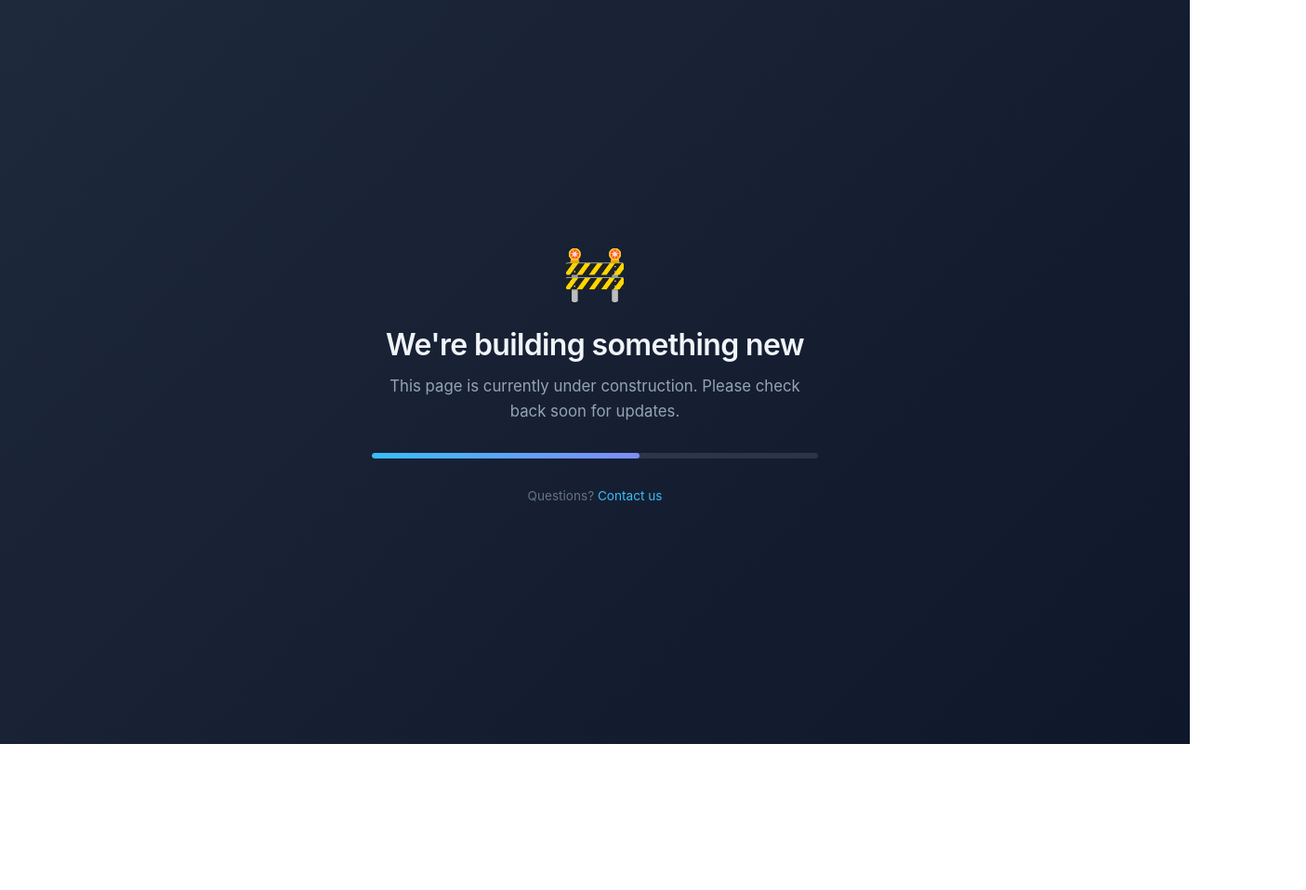
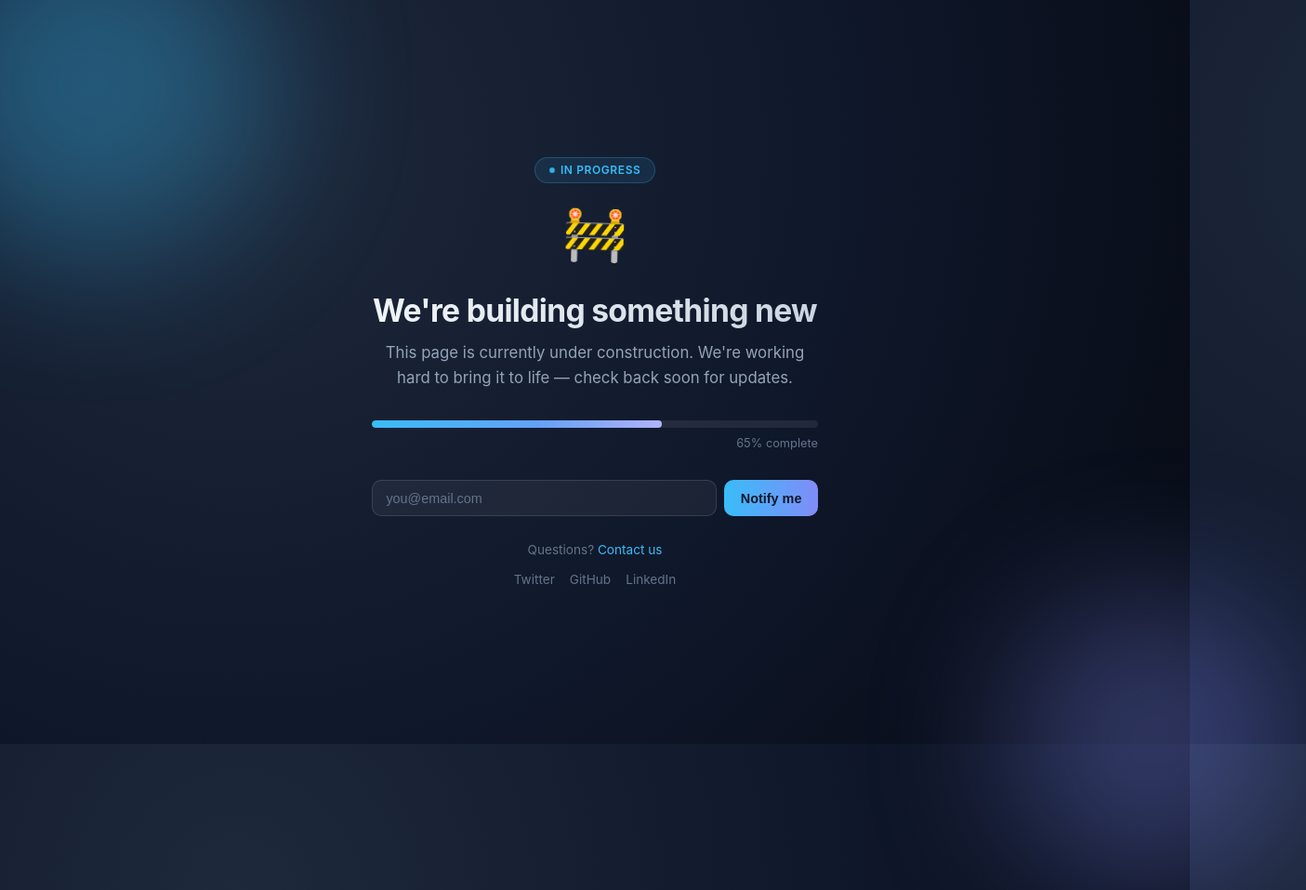
Before and after one commit to cryansky/cryansky.github.io, a plain HTML site: page index.html in a window 1280 px wide. Shown: the whole page at 93% size, 1405 px wide, since content can reach past the window. Before the commit the page ends 800 px from the top, so only its background shows below. Drawn offline with Linux system fonts and the light colour scheme.

Commit message:
Improve under construction page with animations and email signup
Co-authored-by: OpenCode <noreply@opencode.ai>

```diff
--- a/index.html
+++ b/index.html
@@ -13,7 +13,7 @@
 
     body {
       font-family: -apple-system, BlinkMacSystemFont, "Segoe UI", Roboto, Helvetica, Arial, sans-serif;
-      background: linear-gradient(135deg, #1e293b 0%, #0f172a 100%);
+      background: radial-gradient(circle at 20% 20%, #1e293b 0%, #0f172a 55%, #060a12 100%);
       color: #f1f5f9;
       min-height: 100vh;
       display: flex;
@@ -21,22 +21,102 @@
       justify-content: center;
       text-align: center;
       padding: 2rem;
+      position: relative;
+      overflow: hidden;
+    }
+
+    .glow {
+      position: absolute;
+      border-radius: 50%;
+      filter: blur(80px);
+      opacity: 0.35;
+      pointer-events: none;
+    }
+
+    .glow-1 {
+      width: 380px;
+      height: 380px;
+      background: #38bdf8;
+      top: -120px;
+      left: -120px;
+      animation: drift 12s ease-in-out infinite;
+    }
+
+    .glow-2 {
+      width: 320px;
+      height: 320px;
+      background: #818cf8;
+      bottom: -140px;
+      right: -100px;
+      animation: drift 14s ease-in-out infinite reverse;
+    }
+
+    @keyframes drift {
+      0%, 100% { transform: translate(0, 0); }
+      50% { transform: translate(30px, 20px); }
     }
 
     .container {
       max-width: 480px;
+      position: relative;
+      z-index: 1;
+      animation: fadeUp 0.8s ease-out;
+    }
+
+    @keyframes fadeUp {
+      from { opacity: 0; transform: translateY(16px); }
+      to { opacity: 1; transform: translateY(0); }
+    }
+
+    .badge {
+      display: inline-flex;
+      align-items: center;
+      gap: 0.4rem;
+      font-size: 0.75rem;
+      font-weight: 600;
+      letter-spacing: 0.05em;
+      text-transform: uppercase;
+      color: #38bdf8;
+      background: rgba(56, 189, 248, 0.1);
+      border: 1px solid rgba(56, 189, 248, 0.25);
+      border-radius: 999px;
+      padding: 0.35rem 0.9rem;
+      margin-bottom: 1.5rem;
+    }
+
+    .badge .dot {
+      width: 6px;
+      height: 6px;
+      border-radius: 50%;
+      background: #38bdf8;
+      animation: pulse 1.6s ease-in-out infinite;
+    }
+
+    @keyframes pulse {
+      0%, 100% { opacity: 1; transform: scale(1); }
+      50% { opacity: 0.4; transform: scale(0.7); }
     }
 
     .icon {
       font-size: 3.5rem;
       margin-bottom: 1.5rem;
+      animation: bounce 3s ease-in-out infinite;
+    }
+
+    @keyframes bounce {
+      0%, 100% { transform: translateY(0) rotate(-3deg); }
+      50% { transform: translateY(-6px) rotate(3deg); }
     }
 
     h1 {
-      font-size: 2rem;
-      font-weight: 600;
+      font-size: 2.1rem;
+      font-weight: 700;
       margin-bottom: 0.75rem;
       letter-spacing: -0.02em;
+      background: linear-gradient(90deg, #f1f5f9, #cbd5e1);
+      -webkit-background-clip: text;
+      background-clip: text;
+      -webkit-text-fill-color: transparent;
     }
 
     p {
@@ -48,18 +128,89 @@
 
     .progress-bar {
       width: 100%;
-      height: 6px;
-      background: rgba(255, 255, 255, 0.1);
+      height: 8px;
+      background: rgba(255, 255, 255, 0.08);
       border-radius: 999px;
       overflow: hidden;
-      margin-bottom: 2rem;
+      margin-bottom: 0.6rem;
+      position: relative;
     }
 
     .progress-fill {
       height: 100%;
-      width: 60%;
+      width: 65%;
       background: linear-gradient(90deg, #38bdf8, #818cf8);
       border-radius: 999px;
+      position: relative;
+      overflow: hidden;
+    }
+
+    .progress-fill::after {
+      content: "";
+      position: absolute;
+      inset: 0;
+      background: linear-gradient(90deg, transparent, rgba(255, 255, 255, 0.4), transparent);
+      animation: shimmer 1.8s linear infinite;
+    }
+
+    @keyframes shimmer {
+      0% { transform: translateX(-100%); }
+      100% { transform: translateX(100%); }
+    }
+
+    .progress-label {
+      font-size: 0.8rem;
+      color: #64748b;
+      margin-bottom: 2rem;
+      text-align: right;
+    }
+
+    .notify {
+      display: flex;
+      gap: 0.5rem;
+      margin-bottom: 1.75rem;
+    }
+
+    .notify input {
+      flex: 1;
+      background: rgba(255, 255, 255, 0.05);
+      border: 1px solid rgba(255, 255, 255, 0.12);
+      border-radius: 10px;
+      padding: 0.65rem 0.9rem;
+      color: #f1f5f9;
+      font-size: 0.9rem;
+      outline: none;
+      transition: border-color 0.2s;
+    }
+
+    .notify input::placeholder {
+      color: #64748b;
+    }
+
+    .notify input:focus {
+      border-color: #38bdf8;
+    }
+
+    .notify button {
+      background: linear-gradient(90deg, #38bdf8, #818cf8);
+      color: #0f172a;
+      font-weight: 600;
+      font-size: 0.9rem;
+      border: none;
+      border-radius: 10px;
+      padding: 0.65rem 1.1rem;
+      cursor: pointer;
+      transition: transform 0.15s, box-shadow 0.15s;
+      white-space: nowrap;
+    }
+
+    .notify button:hover {
+      transform: translateY(-1px);
+      box-shadow: 0 6px 16px rgba(56, 189, 248, 0.3);
+    }
+
+    .notify button:active {
+      transform: translateY(0);
     }
 
     .footer {
@@ -75,19 +226,55 @@
     .footer a:hover {
       text-decoration: underline;
     }
+
+    .socials {
+      display: flex;
+      justify-content: center;
+      gap: 1rem;
+      margin-top: 1rem;
+    }
+
+    .socials a {
+      color: #64748b;
+      font-size: 0.85rem;
+      text-decoration: none;
+      transition: color 0.2s;
+    }
+
+    .socials a:hover {
+      color: #38bdf8;
+    }
   </style>
 </head>
 <body>
+  <div class="glow glow-1"></div>
+  <div class="glow glow-2"></div>
+
   <div class="container">
+    <span class="badge"><span class="dot"></span> In progress</span>
     <div class="icon">🚧</div>
     <h1>We're building something new</h1>
-    <p>This page is currently under construction. Please check back soon for updates.</p>
+    <p>This page is currently under construction. We're working hard to bring it to life &mdash; check back soon for updates.</p>
+
     <div class="progress-bar">
       <div class="progress-fill"></div>
     </div>
+    <div class="progress-label">65% complete</div>
+
+    <form class="notify" onsubmit="event.preventDefault(); const btn=this.querySelector('button'); btn.textContent='Subscribed ✓'; btn.disabled=true;">
+      <input type="email" placeholder="you@email.com" required aria-label="Email address" />
+      <button type="submit">Notify me</button>
+    </form>
+
     <div class="footer">
       Questions? <a href="mailto:hello@example.com">Contact us</a>
+      <div class="socials">
+        <a href="#" aria-label="Twitter">Twitter</a>
+        <a href="#" aria-label="GitHub">GitHub</a>
+        <a href="#" aria-label="LinkedIn">LinkedIn</a>
+      </div>
     </div>
   </div>
 </body>
 </html>
+</content>
```
